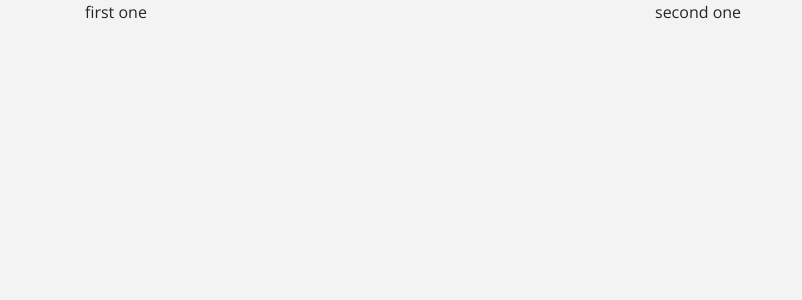
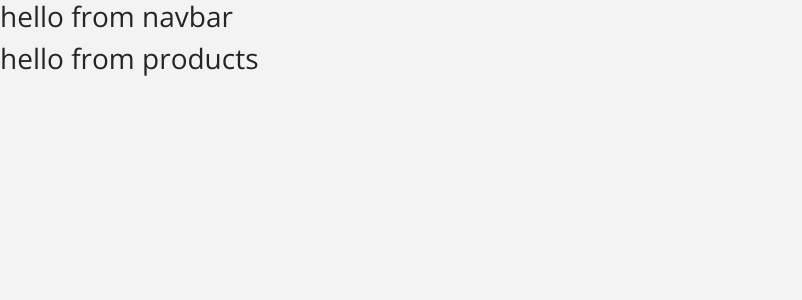
Before and after one commit to AbayomiAyodele/e-commerce, a React (Create React App) app: page / in a window 1280 px wide. Shown: the top 300 px of the page, without its empty margins (0-802 px from the left). Built offline with nearby package versions, Linux system fonts and the light colour scheme.

Commit message:
feat: setup components structure & basic routing

```diff
--- a/src/App.js
+++ b/src/App.js
@@ -1,18 +1,24 @@
 import React from "react";
+import { Switch, Route } from "react-router-dom";
 
 import { GlobalStyles } from "globalStyles";
-import { Container, Row, Col } from "react-bootstrap";
+import { Details, Navbar, Products, Cart, Default } from "components";
 
 function App() {
   return (
     <>
       <GlobalStyles />
-      <Container>
-        <Row>
-          <Col>first one</Col>
-          <Col>second one</Col>
-        </Row>
-      </Container>
+      <Navbar />
+
+      <Switch>
+        <Route exact path='/' component={Products} />
+
+        <Route path='/details' component={Details} />
+
+        <Route path='/cart' component={Cart} />
+
+        <Default />
+      </Switch>
     </>
   );
 }
--- /dev/null
+++ b/src/components/cart/Cart.js
@@ -0,0 +1,11 @@
+import React from "react";
+
+const Cart = () => {
+  return (
+    <div>
+      <h3>hello from cart</h3>
+    </div>
+  );
+};
+
+export default Cart;
--- /dev/null
+++ b/src/components/default/Default.js
@@ -0,0 +1,11 @@
+import React from "react";
+
+const Default = () => {
+  return (
+    <div>
+      <h3>page not found</h3>
+    </div>
+  );
+};
+
+export default Default;
--- /dev/null
+++ b/src/components/details/Details.js
@@ -0,0 +1,11 @@
+import React from "react";
+
+const Details = () => {
+  return (
+    <div>
+      <h3>hello from details</h3>
+    </div>
+  );
+};
+
+export default Details;
--- /dev/null
+++ b/src/components/index.js
@@ -0,0 +1,5 @@
+export { default as Cart } from "./cart/Cart";
+export { default as Default } from "./default/Default";
+export { default as Details } from "./details/Details";
+export { default as Navbar } from "./nav-bar/Navbar";
+export { default as Products } from "./products/Products";
--- /dev/null
+++ b/src/components/nav-bar/Navbar.js
@@ -0,0 +1,11 @@
+import React from "react";
+
+const Navbar = () => {
+  return (
+    <div>
+      <h3>hello from navbar</h3>
+    </div>
+  );
+};
+
+export default Navbar;
--- /dev/null
+++ b/src/components/products/Products.js
@@ -0,0 +1,11 @@
+import React from "react";
+
+const Products = () => {
+  return (
+    <div>
+      <h3>hello from products</h3>
+    </div>
+  );
+};
+
+export default Products;
--- a/src/index.js
+++ b/src/index.js
@@ -1,11 +1,15 @@
 import React from "react";
 import ReactDOM from "react-dom";
+
+import { BrowserRouter as Router } from "react-router-dom";
 
 import App from "./App";
 
 ReactDOM.render(
   <React.StrictMode>
-    <App />
+    <Router>
+      <App />
+    </Router>
   </React.StrictMode>,
   document.getElementById("root")
 );
```
Also changed, not shown: src/components/singleProduct/SingleProduct.js (added, +11 -0 lines).
